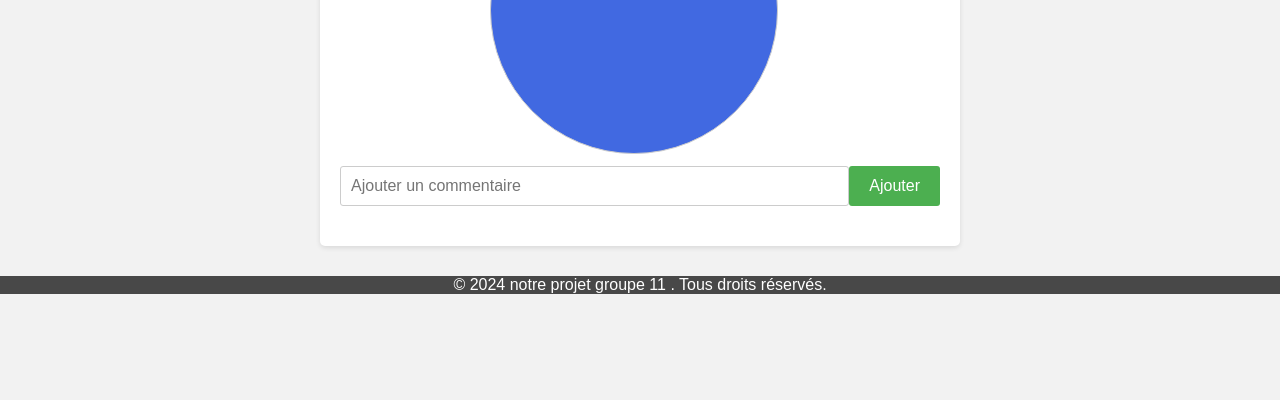
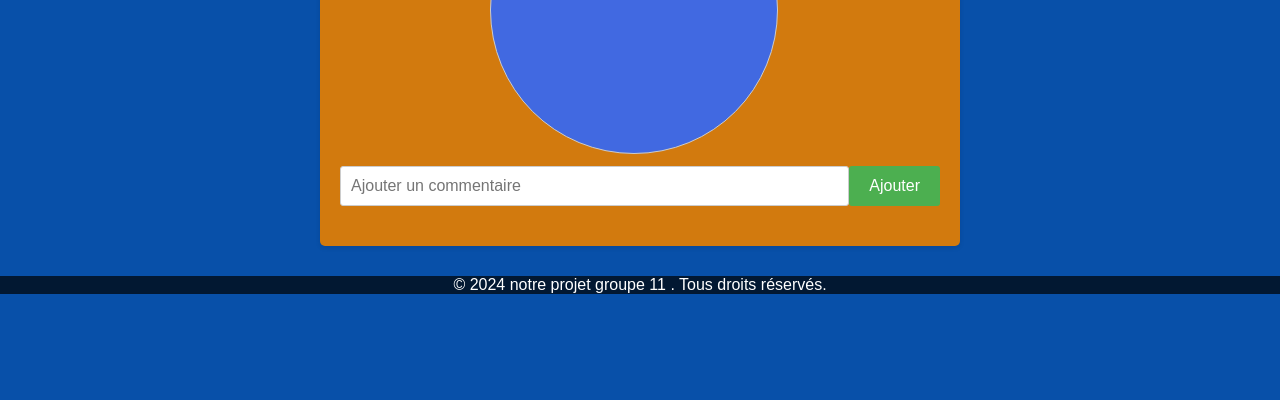
Before and after one commit to Mrlapprenti/groupe11, a plain HTML site: page devoir11/index.html in a window 1280 px wide. Shown: the part 400-800 px from the top of the page. Drawn offline with Linux system fonts and the light colour scheme; no server answers.

Commit message:
ajout des couleurs

```diff
--- a/devoir11/CSS/style.css
+++ b/devoir11/CSS/style.css
@@ -3,14 +3,14 @@ body {
    font-family: Arial, sans-serif;
    margin: 0;
    padding: 0;
-   background-color: #f2f2f2;
+   background-color: #0850a9;
 }
 header {
    display: flex;
    justify-content: space-between;
    align-items: center;
    padding: 10px;
-   background-color: rgba(234, 223, 223, 0.7); /* Fond semi-transparent pour le header */
+   background-color: rgba(24, 103, 221, 0.7); /* Fond semi-transparent pour le header */
    color: white;
 }
 .logo img {
@@ -21,7 +21,7 @@ header {
 .container {
    max-width: 600px;
    margin: 30px auto;
-   background-color: #fff;
+   background-color: #d27a0e;
    padding: 20px;
    border-radius: 5px;
    box-shadow: 0 2px 5px rgba(0, 0, 0, 0.1);
```
